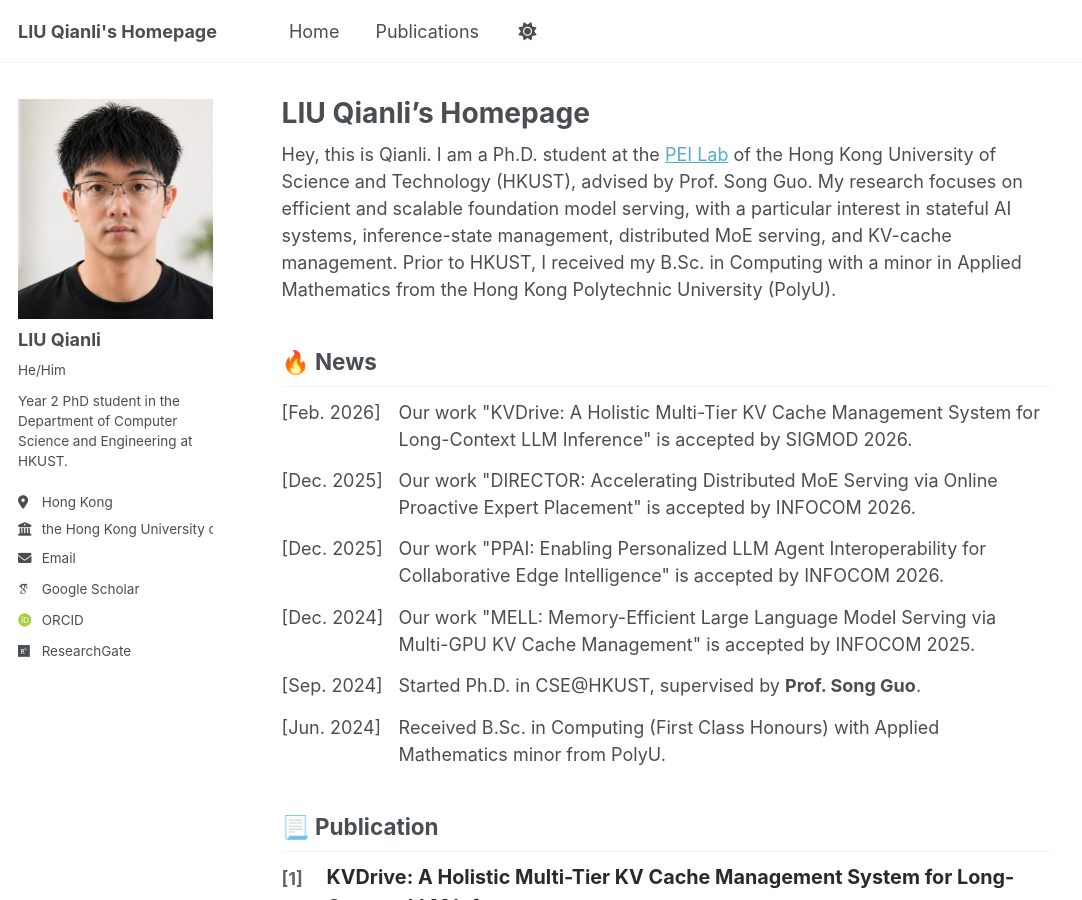
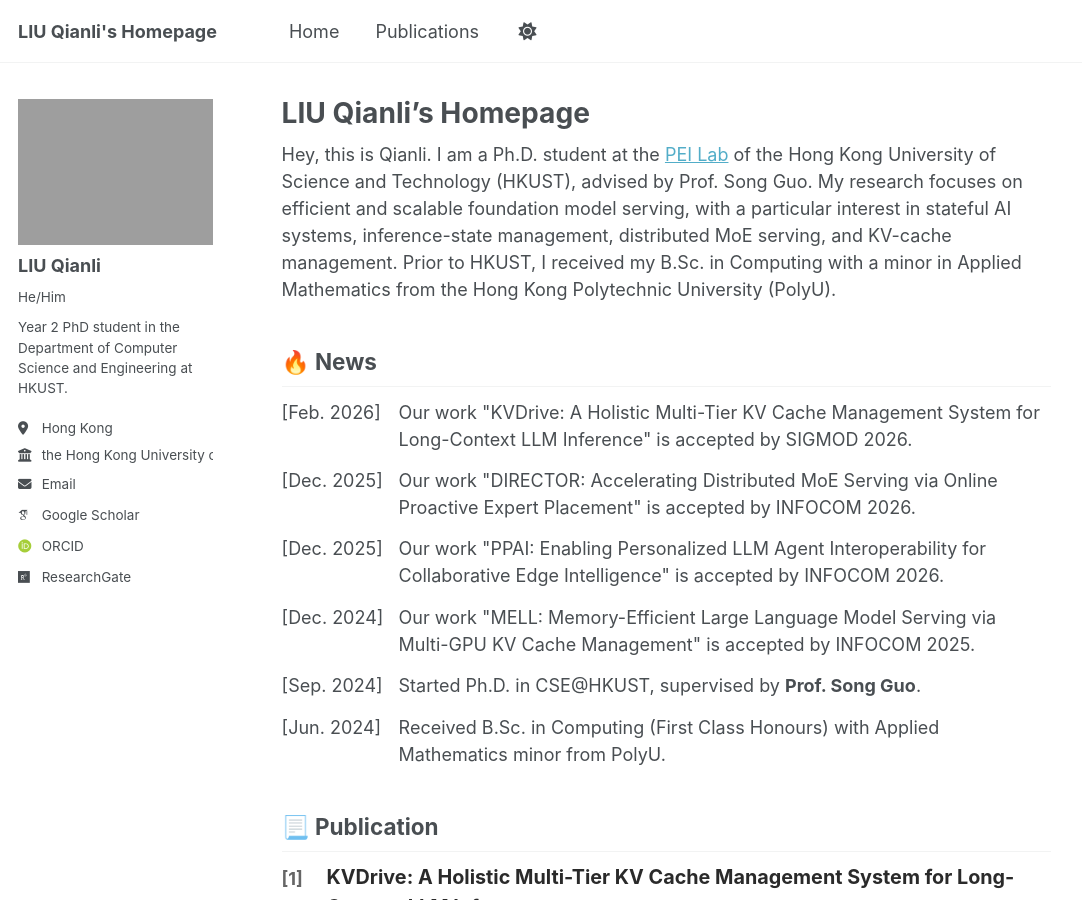
Before and after one commit to Liu-KM/liu-km.github.io, a Jekyll site: the page built from _pages/about.md, in a window 1280 px wide and 900 px high. Shown: the whole window, without its empty margins (0-1082 px from the left). Built offline with Jekyll 4.4.1, drawn with Linux system fonts in a browser that asks for light colours; some web fonts are replaced.

Commit message:
Update homepage portrait

```diff
--- a/_config.yml
+++ b/_config.yml
@@ -22,7 +22,7 @@ repository               : "liu-km/liu-km.github.io"
 #               Additional customization can be done by editing /_includes/author-profile.html
 author:
   # Biographic information
-  avatar           : "profile-2026.webp"
+  avatar           : "profile-2026-09.png"
   name             : "LIU Qianli"
   pronouns         : "He/Him" # Pronouns for the author
   shortname        : "KM" # Short name for the author
```
Also changed, not shown: 1 other file.
